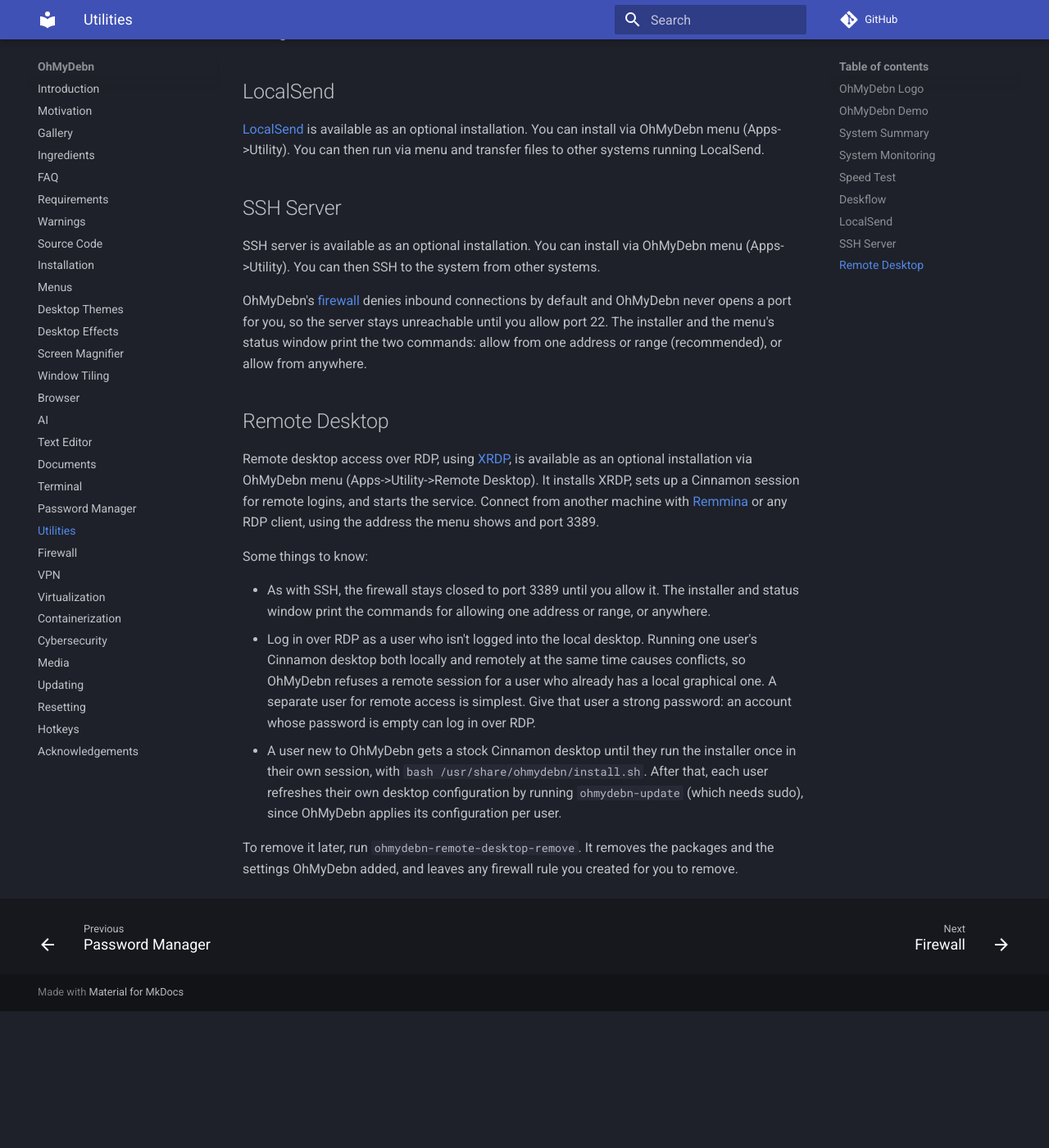
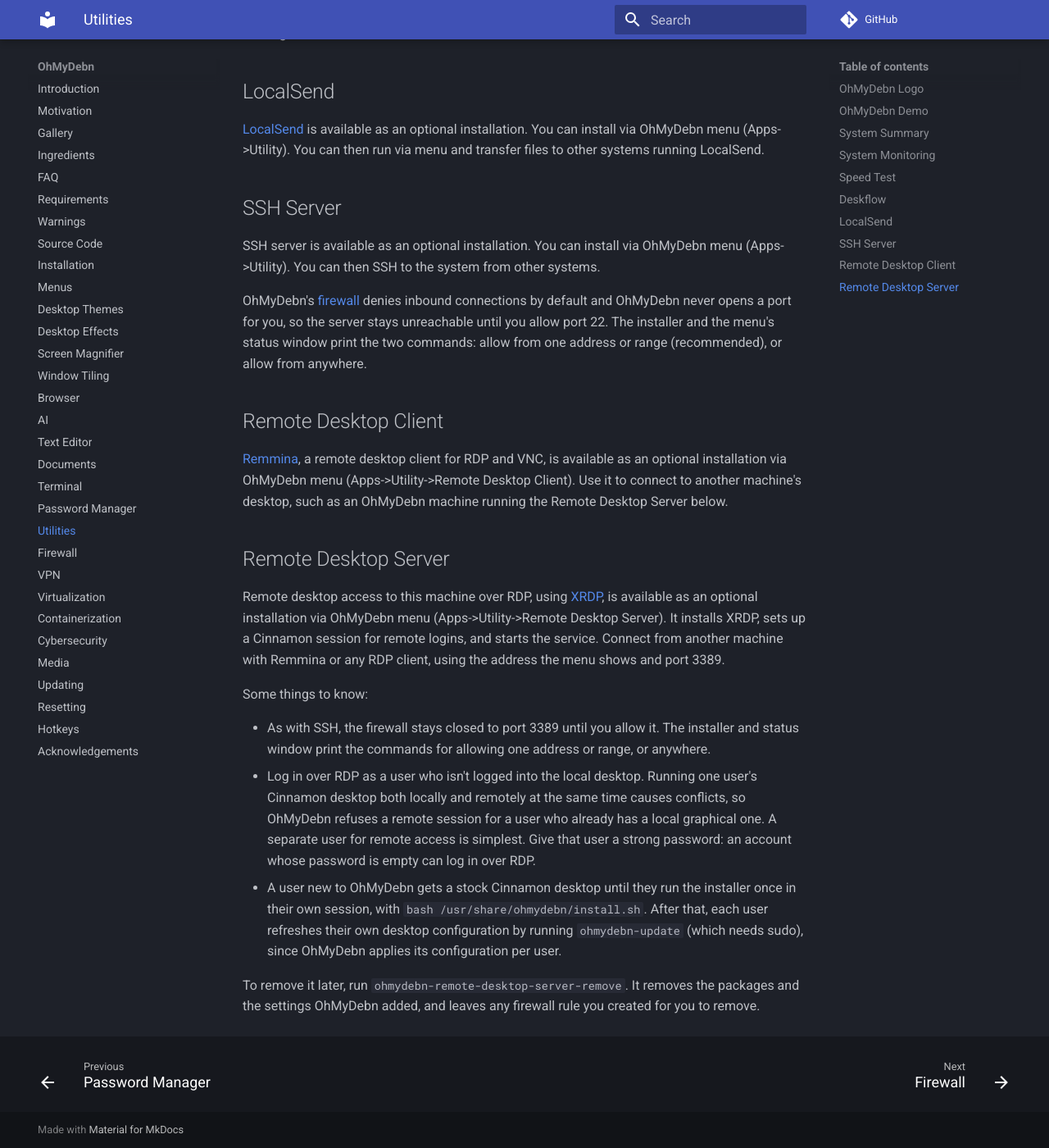
Before and after one commit to dougburks/ohmydebn-docs, an MkDocs documentation site: the page built from docs/utilities.md, in a window 1280 px wide and 1400 px high, scrolled down 3462 px. Shown: the whole window at 82% size. Built offline with MkDocs 1.6.1 and Material for MkDocs 9.7.7, drawn with Linux system fonts in a browser that asks for light colours; comment, search, counter and statistics services are not loaded; before the commit the page ends 4695 px from its top, so only the background shows below that.

Commit message:
Split the Remote Desktop docs into client and server sections

```diff
--- a/docs/utilities.md
+++ b/docs/utilities.md
@@ -44,9 +44,13 @@
 
 OhMyDebn's [firewall](firewall.md) denies inbound connections by default and OhMyDebn never opens a port for you, so the server stays unreachable until you allow port 22. The installer and the menu's status window print the two commands: allow from one address or range (recommended), or allow from anywhere.
 
-## Remote Desktop
+## Remote Desktop Client
 
-Remote desktop access over RDP, using [XRDP](https://www.xrdp.org/), is available as an optional installation via OhMyDebn menu (Apps->Utility->Remote Desktop). It installs XRDP, sets up a Cinnamon session for remote logins, and starts the service. Connect from another machine with [Remmina](https://remmina.org/) or any RDP client, using the address the menu shows and port 3389.
+[Remmina](https://remmina.org/), a remote desktop client for RDP and VNC, is available as an optional installation via OhMyDebn menu (Apps->Utility->Remote Desktop Client). Use it to connect to another machine's desktop, such as an OhMyDebn machine running the Remote Desktop Server below.
+
+## Remote Desktop Server
+
+Remote desktop access to this machine over RDP, using [XRDP](https://www.xrdp.org/), is available as an optional installation via OhMyDebn menu (Apps->Utility->Remote Desktop Server). It installs XRDP, sets up a Cinnamon session for remote logins, and starts the service. Connect from another machine with Remmina or any RDP client, using the address the menu shows and port 3389.
 
 Some things to know:
 
@@ -54,4 +58,4 @@
 - Log in over RDP as a user who isn't logged into the local desktop. Running one user's Cinnamon desktop both locally and remotely at the same time causes conflicts, so OhMyDebn refuses a remote session for a user who already has a local graphical one. A separate user for remote access is simplest. Give that user a strong password: an account whose password is empty can log in over RDP.
 - A user new to OhMyDebn gets a stock Cinnamon desktop until they run the installer once in their own session, with `bash /usr/share/ohmydebn/install.sh`. After that, each user refreshes their own desktop configuration by running `ohmydebn-update` (which needs sudo), since OhMyDebn applies its configuration per user.
 
-To remove it later, run `ohmydebn-remote-desktop-remove`. It removes the packages and the settings OhMyDebn added, and leaves any firewall rule you created for you to remove.
+To remove it later, run `ohmydebn-remote-desktop-server-remove`. It removes the packages and the settings OhMyDebn added, and leaves any firewall rule you created for you to remove.
```
